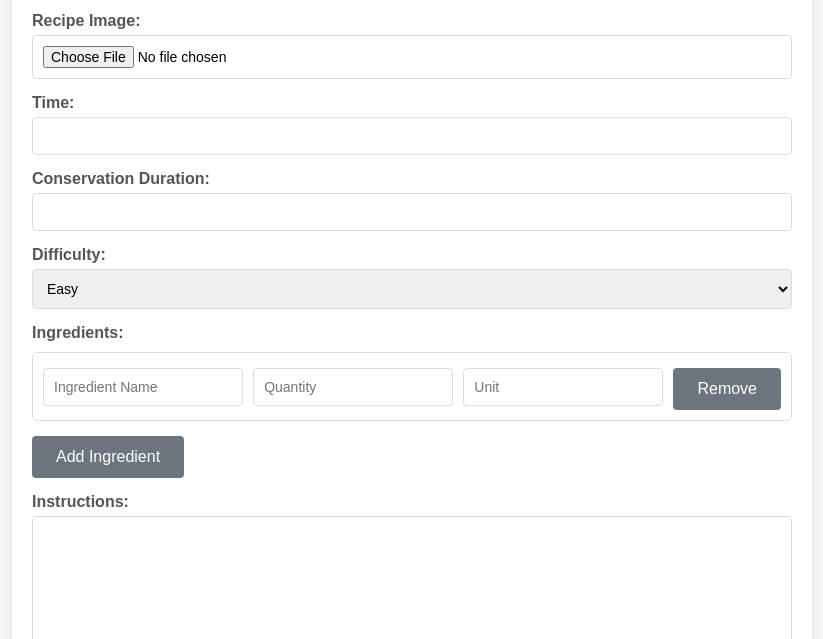
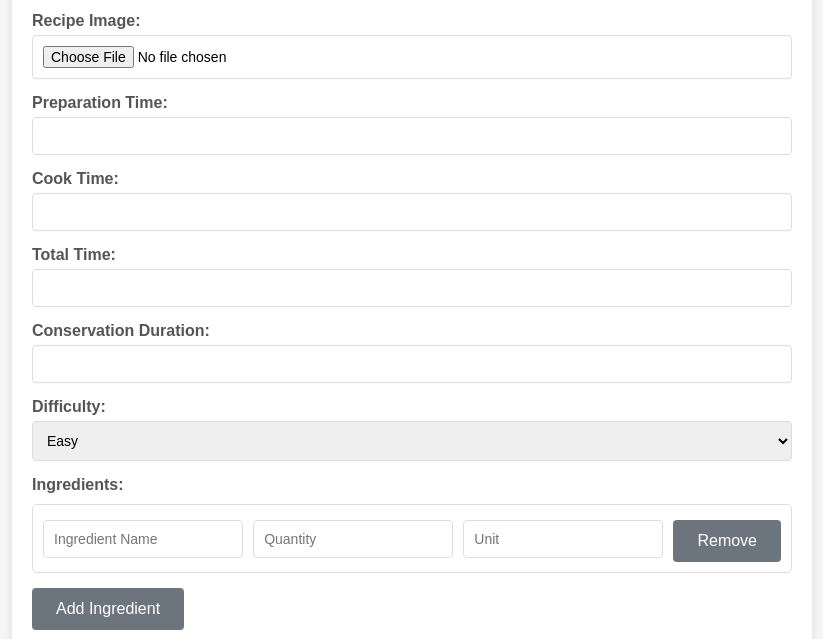
Before and after one commit to eva1606/cookify_project, a plain HTML site: page frontend/formchef.html in a window 1280 px wide. Shown: the part 161-800 px from the top of the page, without its empty margins (228-1051 px from the left). Drawn offline with Linux system fonts and the light colour scheme.

Commit message:
formchef.html

```diff
--- a/frontend/formchef.html
+++ b/frontend/formchef.html
@@ -5,7 +5,6 @@
     <meta name="viewport" content="width=device-width, initial-scale=1.0">
     <title>My Recipes</title>
     <link rel="stylesheet" href="styles/styles.css">
-    <script src="JavaScript/formchef.js" defer></script>
 </head>
 <body>
     <main>
@@ -23,7 +22,15 @@
                         <input type="file" id="image_url" name="image_url" accept="image/*" required>
                     </div>
                     <div class="form-group">
-                        <label for="time">Time:</label>
+                        <label for="prepTime">Preparation Time:</label>
+                        <input type="text" id="prepTime" name="totalTime" required>
+                    </div>
+                    <div class="form-group">
+                        <label for="cookTime">Cook Time:</label>
+                        <input type="text" id="cookTime" name="cookTime" required>
+                    </div>
+                    <div class="form-group">
+                        <label for="time">Total Time:</label>
                         <input type="text" id="time" name="time" required>
                     </div>
                     <div class="form-group">
@@ -48,7 +55,7 @@
                                 <button type="button" onclick="removeIngredient(this)">Remove</button>
                             </div>
                         </div>
-                        <button type="button" onclick="addIngredient()">Add Ingredient</button>
+                        <button type="button" id="add-ingredient-button">Add Ingredient</button>
                     </div>
                     <div class="form-group">
                         <label for="instructions">Instructions:</label>
@@ -62,6 +69,6 @@
             </div>
         </div>
     </main>
-    <script src="Js/formchef.js"></script>
+    <script src="js/formchef.js"></script>
 </body>
 </html>
```
